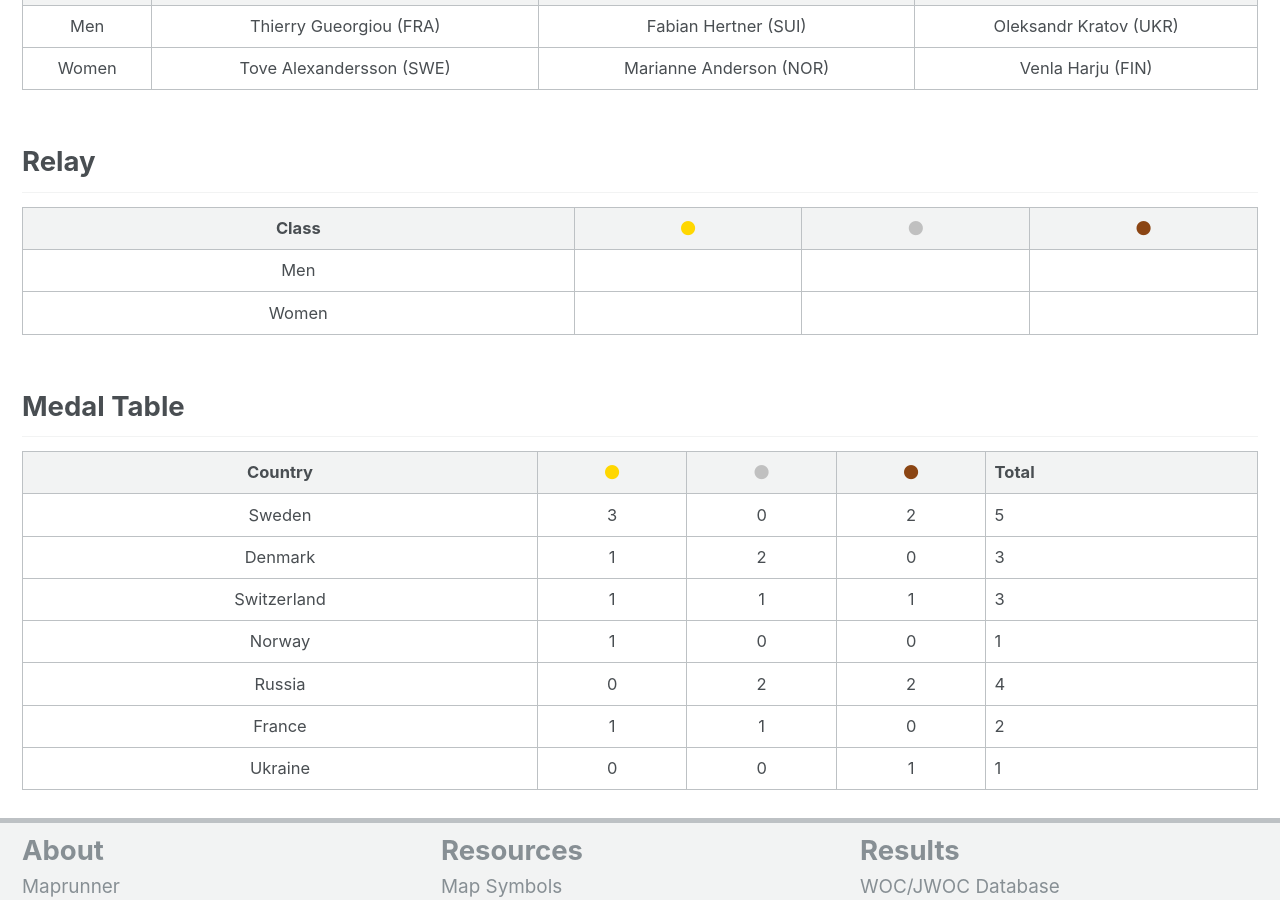
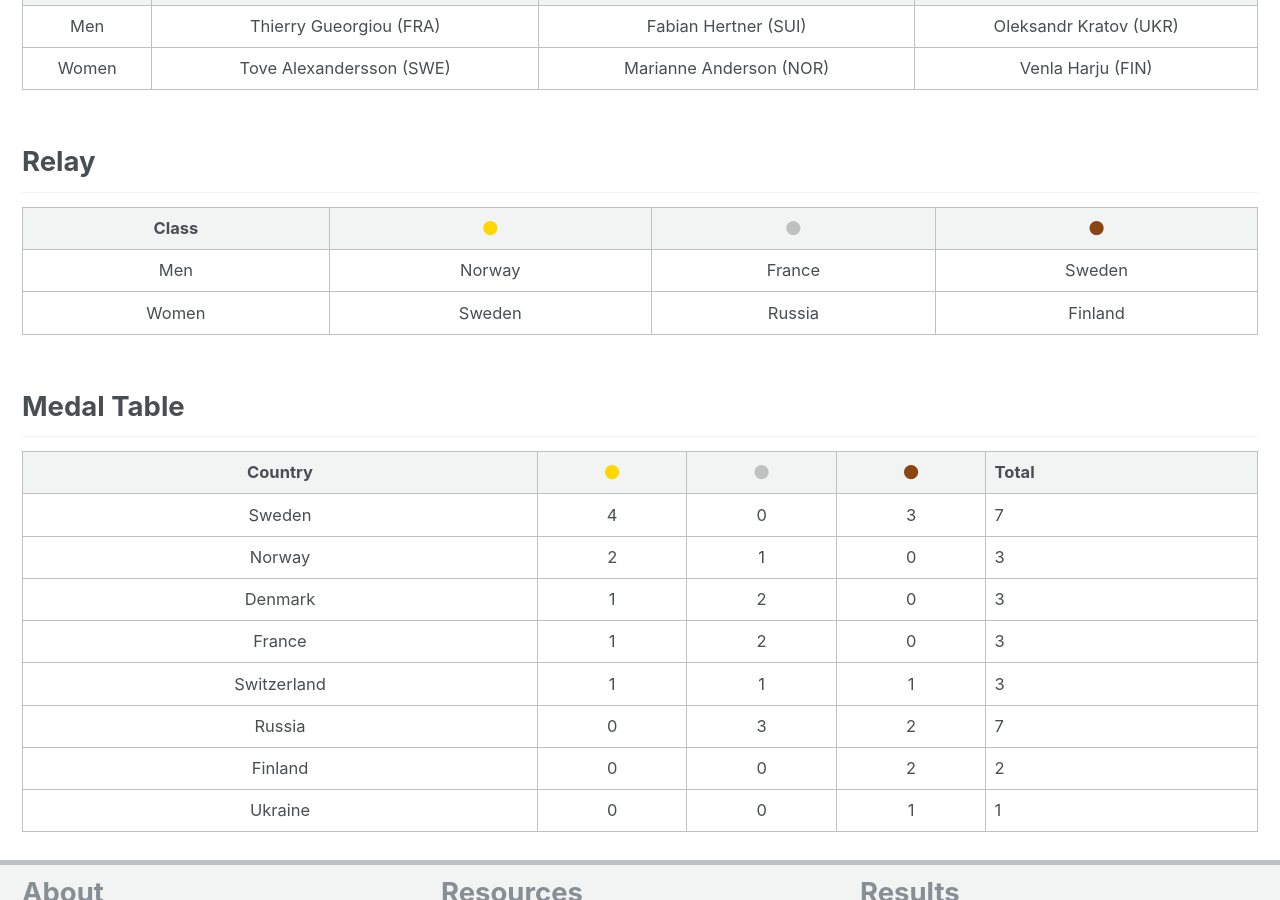
Before and after one commit to Maprunner/maprunner, a Jekyll site: the page built from _pages/results.md, in a window 1280 px wide and 900 px high, scrolled down 983 px. Built offline with Jekyll 4.4.1, drawn with Linux system fonts in a browser that asks for light colours.

Commit message:
Relay results

```diff
--- a/_data/woc-results.yml
+++ b/_data/woc-results.yml
@@ -39,11 +39,11 @@ middle:
 relay:
   - name: "Men"
     result:
-      - ""
-      - ""
-      - ""
+      - "Norway"
+      - "France"
+      - "Sweden"
   - name: "Women"
     result:
-      - ""
-      - ""
-      - ""
+      - "Sweden"
+      - "Russia"
+      - "Finland"
--- a/_pages/results.md
+++ b/_pages/results.md
@@ -27,10 +27,11 @@ author_profile: false
 
 | Country | <i class="fa fa-circle" style="color:gold;"> | <i class="fa fa-circle" style="color:silver;"> | <i class="fa fa-circle" style="color:saddlebrown;"> | Total |
 |::|:----:|:------:|:------:|:-----:|
-| Sweden | 3 | 0 | 2 | 5 |
+| Sweden | 4 | 0 | 3 | 7 |
+| Norway | 2 | 1 | 0 | 3 |
 | Denmark | 1 | 2 | 0 | 3 |
+| France | 1 | 2 | 0 | 3 |
 | Switzerland | 1 | 1 | 1 | 3 |
-| Norway | 1 | 0 | 0 | 1 |
-| Russia | 0 | 2 | 2 | 4 |
-| France | 1 | 1 | 0 | 2 |
+| Russia | 0 | 3 | 2 | 7 |
+| Finland | 0 | 0 | 2 | 2 |
 | Ukraine | 0 | 0 | 1 | 1 |
```
Also changed, not shown: _pages/woc2017.md (+2 -2 lines).
